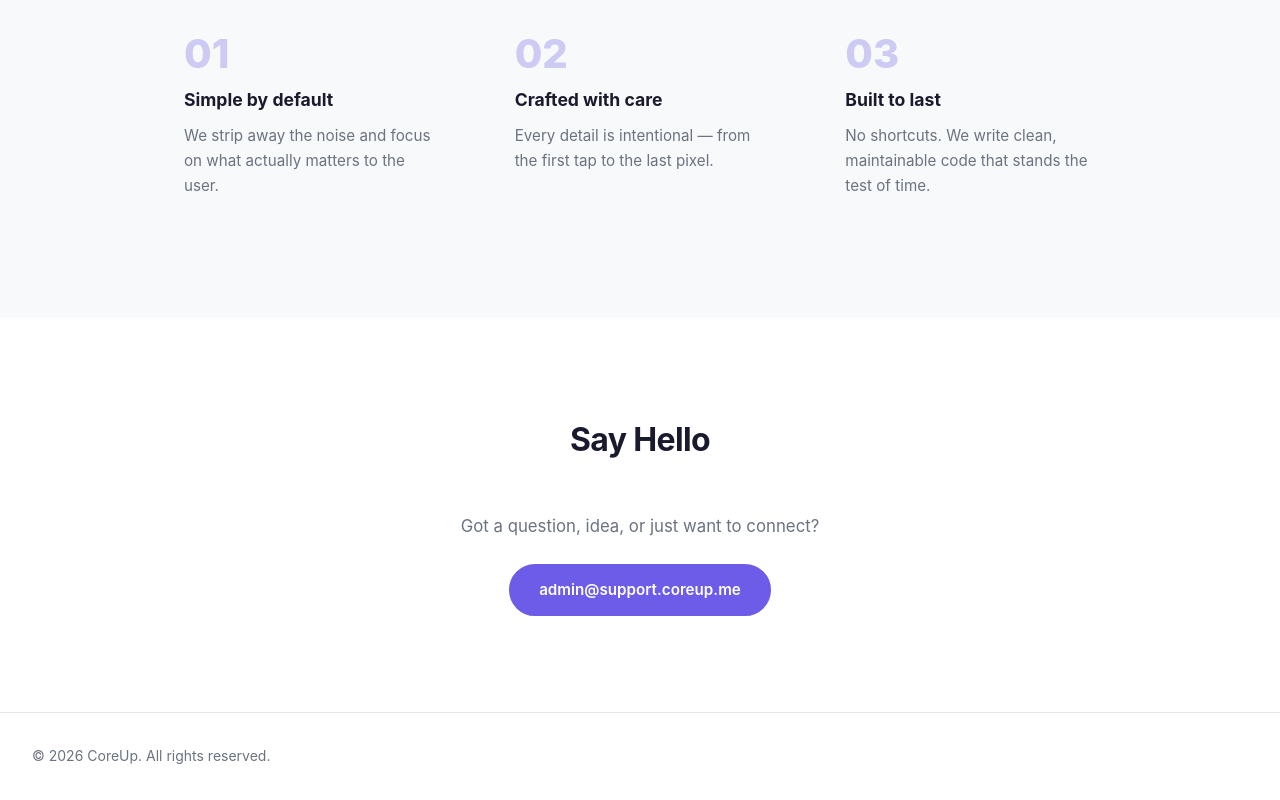
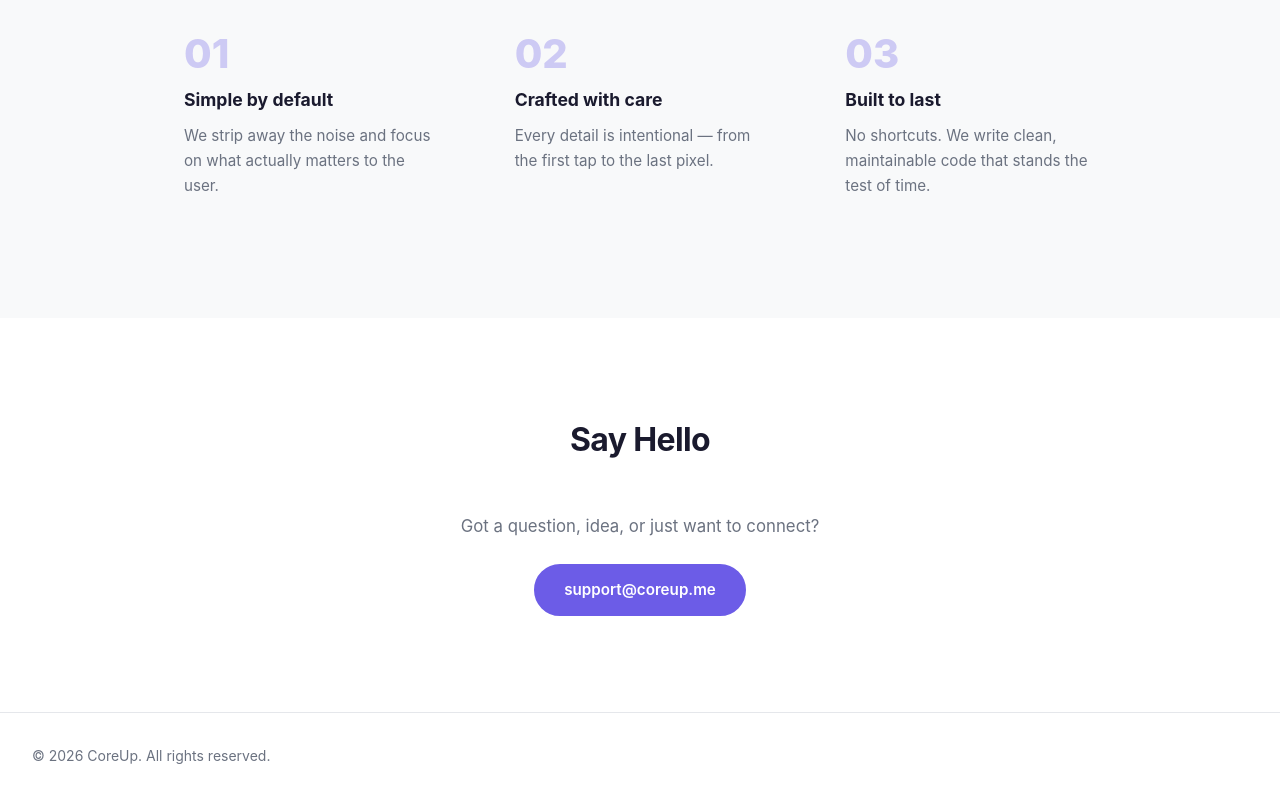
Before and after one commit to hsk-kr/coreup, a plain HTML site: page index.html in a window 1280 px wide. Shown: the part 1778-2578 px from the top of the page. Drawn offline with Linux system fonts and the light colour scheme.

Commit message:
Update contact email to support@coreup.me
Co-Authored-By: Claude Opus 4.6 (1M context) <noreply@anthropic.com>

```diff
--- a/index.html
+++ b/index.html
@@ -86,7 +86,7 @@
     <section class="contact reveal" id="contact">
       <h2 class="section-title">Say Hello</h2>
       <p>Got a question, idea, or just want to connect?</p>
-      <a href="mailto:admin@support.coreup.me" class="btn btn-primary">admin@support.coreup.me</a>
+      <a href="mailto:support@coreup.me" class="btn btn-primary">support@coreup.me</a>
     </section>
 
   </main>
```
